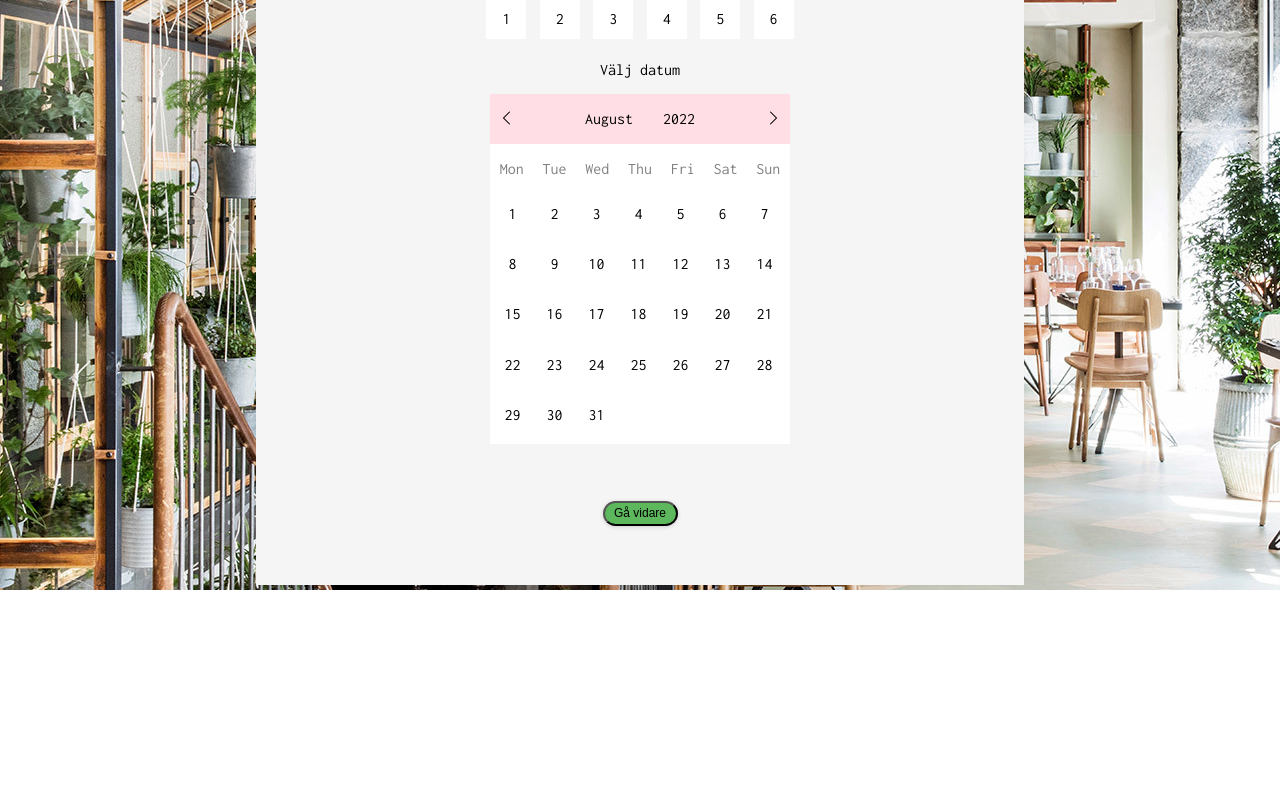
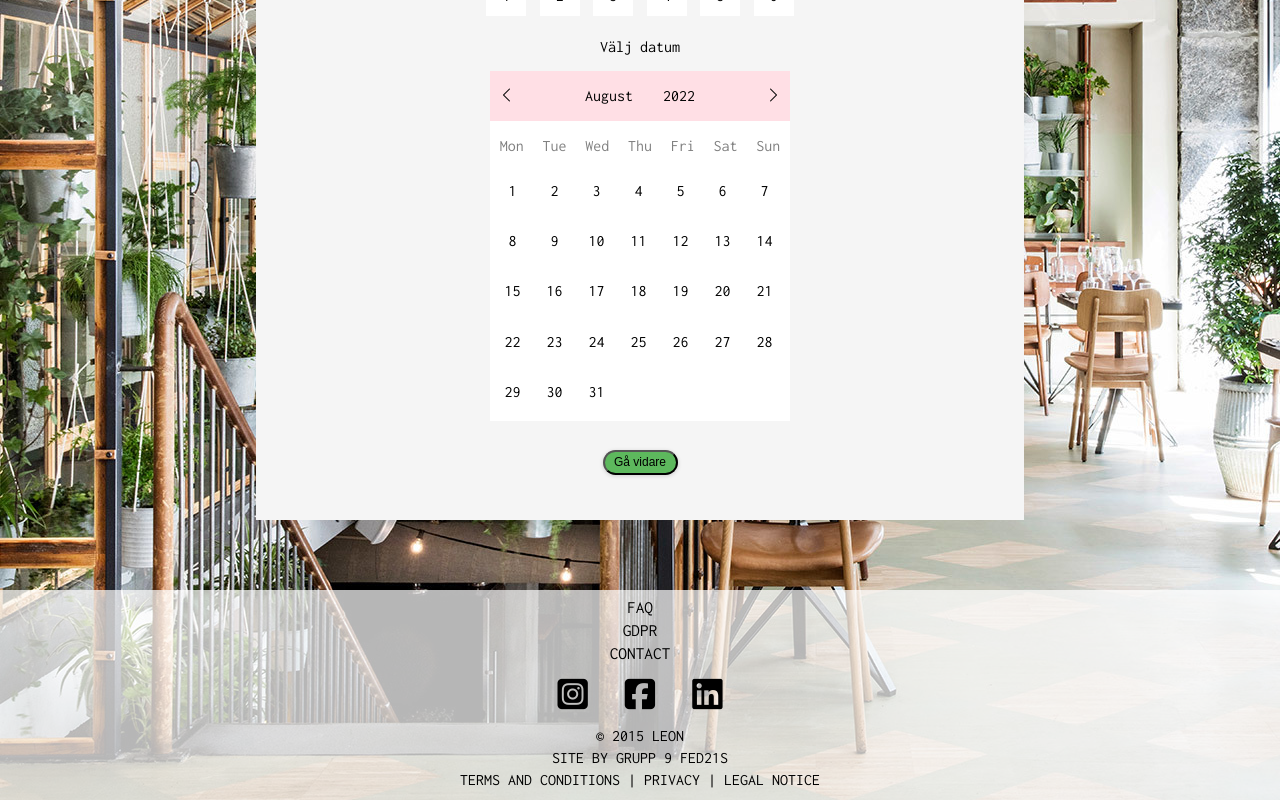
Before and after one commit to filipwieselgren/restaurant-booking-system, a React (Create React App) app: page /booktable/searchtables in a window 1280 px wide. Shown: the part 390-1190 px from the top of the page. Before the commit the page ends 980 px from the top, so only its background shows below. Built offline with nearby package versions, Linux system fonts and the light colour scheme.

Commit message:
footer and month number added

```diff
--- a/public/index.html
+++ b/public/index.html
@@ -3,6 +3,10 @@
   <head>
     <meta charset="utf-8" />
     <link rel="icon" href="%PUBLIC_URL%/favicon.ico" />
+    <script
+      src="https://kit.fontawesome.com/2e3c4117fb.js"
+      crossorigin="anonymous"
+    ></script>
     <link
       href="https://fonts.googleapis.com/css2?family=Inconsolata&family=Open+Sans:wght@300&display=swap"
       rel="stylesheet"
--- a/src/components/adminComponents/LoginAdmin.tsx
+++ b/src/components/adminComponents/LoginAdmin.tsx
@@ -11,11 +11,10 @@ export const LoginAdmin = () => {
   const [email, setEmail] = useState("");
   const [password, setPassword] = useState("");
   const [ifNotAdmin, setIfNotAdmin] = useState(false);
+  const [loader, setLoader] = useState(false);
   let admin: IAdmin = { email, password };
 
   const navigate = useNavigate();
-
-  //useEffect(() => {}, [ifAdmin]);
 
   const handleEmail = (e: ChangeEvent<HTMLInputElement>) => {
     setEmail(e.target.value);
@@ -26,6 +25,10 @@ export const LoginAdmin = () => {
 
   const preventSubmit = (e: FormEvent) => {
     e.preventDefault();
+
+    // setLoader(true);
+
+    // setTimeout(() => {
     (async () => {
       const rawResponse = await fetch("http://localhost:8080/admin/login", {
         method: "POST",
@@ -47,12 +50,15 @@ export const LoginAdmin = () => {
           }
         });
     })();
+    // }, 1000);
   };
 
   return (
     <section className="loginPage">
       <article className="loginContainer">
         <p className="loginHeader">Logga in som administratör</p>
+
+        {loader && <span className="loader"></span>}
 
         <form onSubmit={preventSubmit} action="post">
           <input
--- a/src/components/bookingComponents/CalendarComponent.tsx
+++ b/src/components/bookingComponents/CalendarComponent.tsx
@@ -110,8 +110,12 @@ export const CalendarComponent = (props: IBookingProps<string>) => {
 
     let day = d;
     let year = changeYear;
-    let month = currentMonthName;
-    let date = d + "-" + month + "-" + year;
+    //let month = currentMonthNumber;
+    let month = "0" + currentMonthNumber;
+    let stringMonth = month.toString();
+    let date = d + "-" + stringMonth + "-" + year;
+
+    console.log("month", stringMonth);
 
     let yearNow = new Date().getFullYear();
     let monthNow = new Date().getMonth() + 1;
--- /dev/null
+++ b/src/components/layout/Footer.tsx
@@ -0,0 +1,35 @@
+import { Link } from "react-router-dom";
+
+export const Footer = () => {
+  return (
+    <section className="footerContainer">
+      <article className="linksContainer">
+        <Link className="linkFooter" to="/contact">
+          FAQ
+        </Link>
+        <Link className="linkFooter" to="/contact">
+          GDPR
+        </Link>
+        <Link className="linkFooter" to="/contact">
+          CONTACT
+        </Link>
+      </article>
+      <article className="iconsContainer">
+        <div>
+          <i className="fa-brands fa-square-instagram"></i>
+        </div>
+        <div>
+          <i className="fa-brands fa-square-facebook"></i>
+        </div>
+        <div>
+          <i className="fa-brands fa-linkedin"></i>
+        </div>
+      </article>
+      <article className="infoContainer">
+        <p>&copy; 2015 LEON</p>
+        <p>SITE BY GRUPP 9 FED21S</p>
+        <p>TERMS AND CONDITIONS | PRIVACY | LEGAL NOTICE</p>
+      </article>
+    </section>
+  );
+};
--- a/src/components/layout/Layout.tsx
+++ b/src/components/layout/Layout.tsx
@@ -1,5 +1,6 @@
 import React from "react";
 import { Outlet } from "react-router-dom";
+import { Footer } from "./Footer";
 import { Navigation } from "./Navigation";
 
 export const Layout = () => {
@@ -13,6 +14,9 @@ export const Layout = () => {
           <Outlet></Outlet>
         </main>
       </section>
+      <footer>
+        <Footer></Footer>
+      </footer>
     </div>
   );
 };
--- a/src/components/layout/Navigation.tsx
+++ b/src/components/layout/Navigation.tsx
@@ -1,6 +1,5 @@
 import React from "react";
 import { Link } from "react-router-dom";
-import "../../styles/navigation.scss";
 
 export const Navigation = () => {
   return (
--- a/src/styles/bookings.scss
+++ b/src/styles/bookings.scss
@@ -15,7 +15,8 @@
   justify-content: center;
 
   .bookingFormsContainer {
-    margin-top: 30px;
+    margin-top: 40px;
+    margin-bottom: 70px;
     background-color: $modalColor;
     width: 80%;
     height: 95vh;
--- a/src/styles/components-style/adminStyles/login.scss
+++ b/src/styles/components-style/adminStyles/login.scss
@@ -14,10 +14,69 @@
     flex-direction: column;
     align-items: center;
     box-shadow: 5px 5px 5px rgba(black, 0.4);
+    position: relative;
 
     @include tablet-up {
       width: 40%;
     }
+
+    /* .loader {
+      position: relative;
+      top: 40%;
+      margin-top: -25px;
+      z-index: 10;
+      color: grey;
+      font-size: 45px;
+      text-indent: -9999em;
+      overflow: hidden;
+      width: 1em;
+      height: 1em;
+      border-radius: 50%;
+      position: relative;
+      transform: translateZ(0);
+      animation: mltShdSpin 1.7s infinite ease, round 1.7s infinite ease;
+    }
+
+    @keyframes mltShdSpin {
+      0% {
+        box-shadow: 0 -0.83em 0 -0.4em, 0 -0.83em 0 -0.42em, 0 -0.83em 0 -0.44em,
+          0 -0.83em 0 -0.46em, 0 -0.83em 0 -0.477em;
+      }
+      5%,
+      95% {
+        box-shadow: 0 -0.83em 0 -0.4em, 0 -0.83em 0 -0.42em, 0 -0.83em 0 -0.44em,
+          0 -0.83em 0 -0.46em, 0 -0.83em 0 -0.477em;
+      }
+      10%,
+      59% {
+        box-shadow: 0 -0.83em 0 -0.4em, -0.087em -0.825em 0 -0.42em,
+          -0.173em -0.812em 0 -0.44em, -0.256em -0.789em 0 -0.46em,
+          -0.297em -0.775em 0 -0.477em;
+      }
+      20% {
+        box-shadow: 0 -0.83em 0 -0.4em, -0.338em -0.758em 0 -0.42em,
+          -0.555em -0.617em 0 -0.44em, -0.671em -0.488em 0 -0.46em,
+          -0.749em -0.34em 0 -0.477em;
+      }
+      38% {
+        box-shadow: 0 -0.83em 0 -0.4em, -0.377em -0.74em 0 -0.42em,
+          -0.645em -0.522em 0 -0.44em, -0.775em -0.297em 0 -0.46em,
+          -0.82em -0.09em 0 -0.477em;
+      }
+      100% {
+        box-shadow: 0 -0.83em 0 -0.4em, 0 -0.83em 0 -0.42em, 0 -0.83em 0 -0.44em,
+          0 -0.83em 0 -0.46em, 0 -0.83em 0 -0.477em;
+      }
+    }
+
+    @keyframes round {
+      0% {
+        transform: rotate(0deg);
+      }
+      100% {
+        transform: rotate(360deg);
+      }
+    } */
 
     .loginHeader {
       margin: 0;
--- a/src/styles/layout.scss
+++ b/src/styles/layout.scss
@@ -1,3 +1,6 @@
+@import "./mixins/mixins";
+@import "./layout/footer";
+@import "./layout/navigation.scss";
 body {
   margin: 0;
   padding: 0;
@@ -13,5 +16,6 @@ a {
 }
 
 #root {
+  //height: 150vh;
   background-image: url("../assets/background.jpg");
 }
--- /dev/null
+++ b/src/styles/layout/_footer.scss
@@ -0,0 +1,58 @@
+footer {
+  width: 100%;
+  background-color: rgba(255, 255, 255, 0.715);
+  height: 210px;
+
+  .footerContainer {
+    display: flex;
+    flex-direction: column;
+    height: 100%;
+    width: 100%;
+
+    .linksContainer {
+      padding-top: 8px;
+      display: flex;
+      flex-direction: column;
+      align-items: center;
+      gap: 5px;
+
+      .linkFooter {
+        font-size: 13pt;
+      }
+    }
+
+    .iconsContainer {
+      margin-top: 10px;
+      margin-bottom: 10px;
+      display: flex;
+      justify-content: center;
+      gap: 20px;
+
+      @include tablet-step2 {
+        gap: 50px;
+      }
+      @include tablet-up {
+        gap: 27px;
+      }
+
+      div {
+        i {
+          padding: 5px;
+          font-size: 26pt;
+        }
+      }
+    }
+
+    .infoContainer {
+      display: flex;
+      flex-direction: column;
+      align-items: center;
+      gap: 5px;
+
+      p {
+        margin: 0;
+        font-size: 12pt;
+      }
+    }
+  }
+}
--- a/src/styles/navigation.scss
+++ b/src/styles/layout/navigation.scss
@@ -1,5 +1,3 @@
-@import "./mixins/mixins";
-
 @include phone-up {
   .navWrapper {
     height: 100px;
--- a/src/styles/mixins/_mixins.scss
+++ b/src/styles/mixins/_mixins.scss
@@ -20,6 +20,11 @@
 
 @mixin tablet-step1 {
   @media (min-width: 744px) {
+    @content;
+  }
+}
+@mixin tablet-step2 {
+  @media (min-width: 800px) {
     @content;
   }
 }
```
Also changed, not shown: 1 other file (tests, documents, lock files or other folders).
